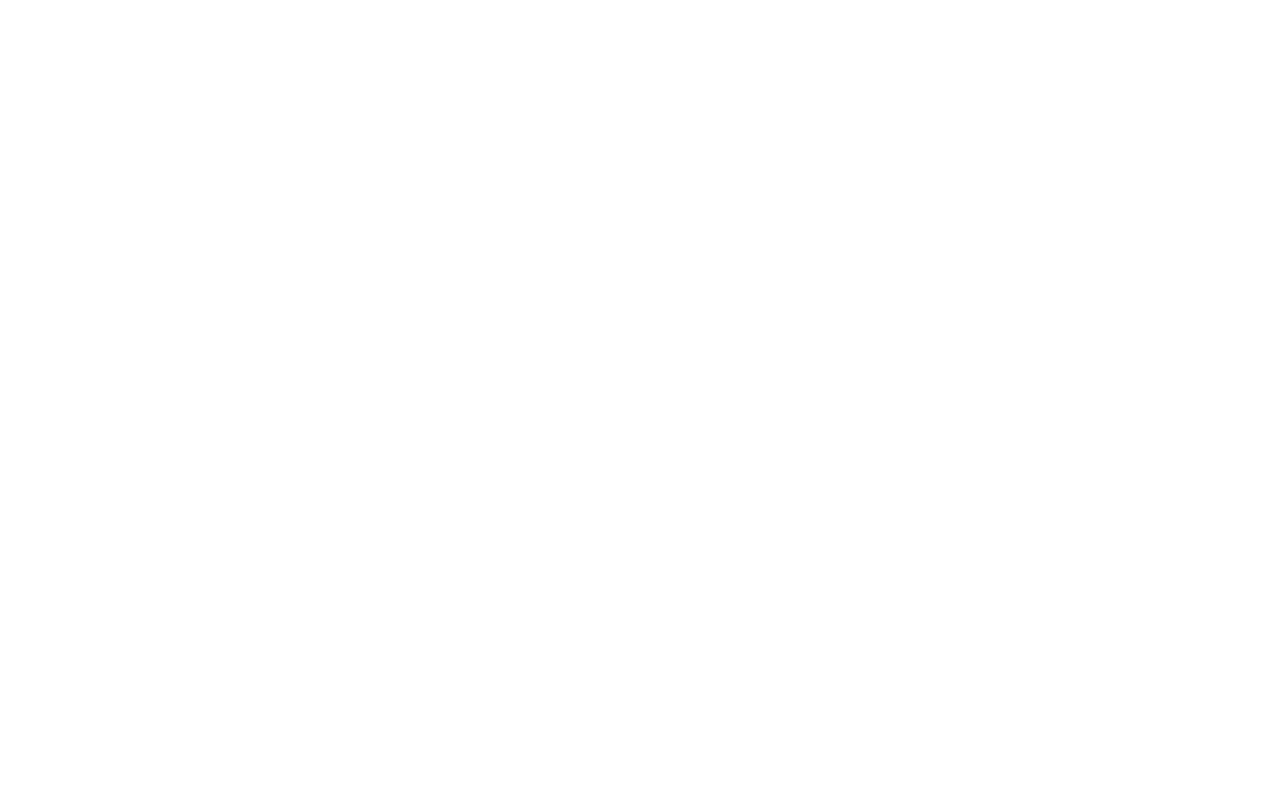
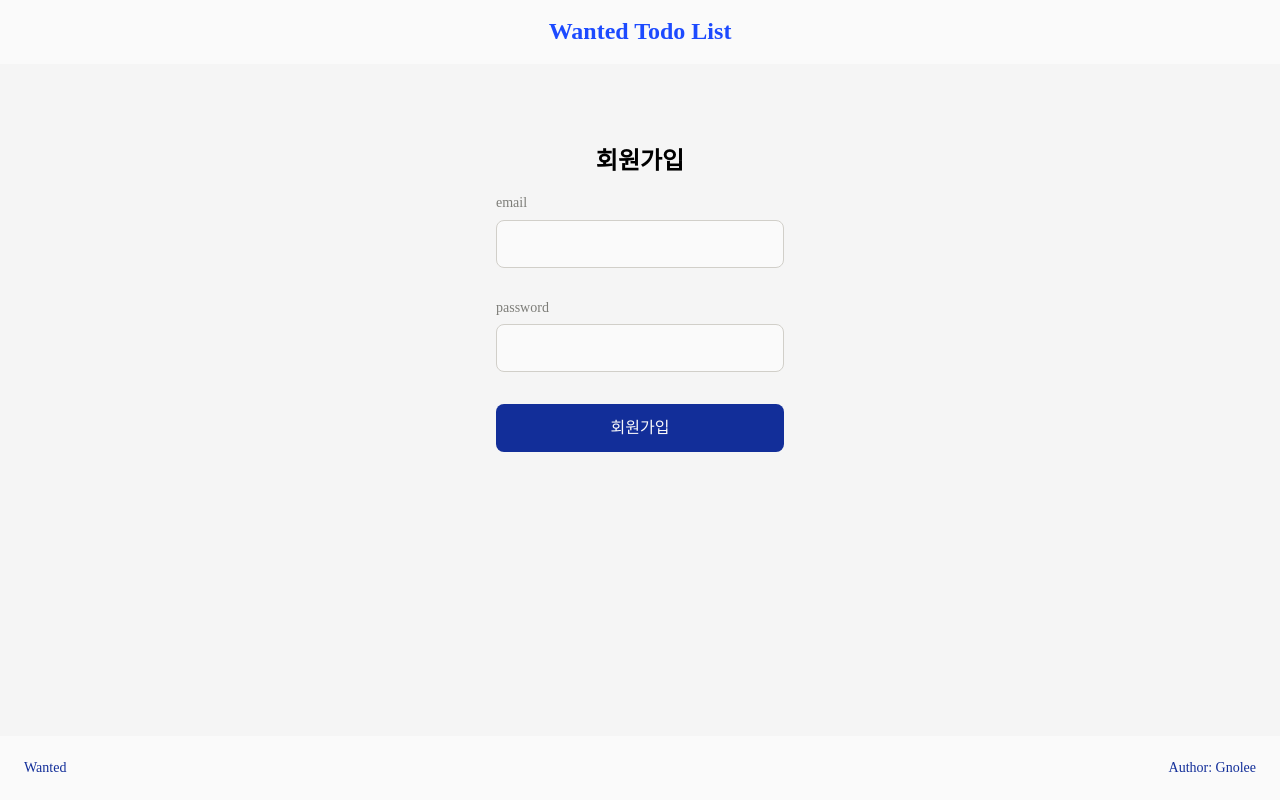
Before and after one commit to Gn0lee/wanted-pre-onboarding-fe, a React (Create React App) app: page /signup in a window 1280 px wide. Before the commit this address had no page. Built offline with nearby package versions, Linux system fonts and the light colour scheme.

Commit message:
회원가입 컴포넌트 구현

```diff
--- a/src/Router.tsx
+++ b/src/Router.tsx
@@ -1,5 +1,5 @@
 import { BrowserRouter, Route, Routes } from 'react-router-dom';
-import { Layout, SignInPage } from 'pages';
+import { Layout, SignInPage, SignUpPage } from 'pages';
 
 export default function Router() {
   return (
@@ -7,6 +7,7 @@
       <Routes>
         <Route path="/" element={<Layout />}>
           <Route path="" element={<SignInPage />} />
+          <Route path="signup" element={<SignUpPage />} />
         </Route>
       </Routes>
     </BrowserRouter>
--- /dev/null
+++ b/src/pages/SignUpPage.tsx
@@ -0,0 +1,45 @@
+/** @jsxRuntime classic */
+/** @jsx jsx */
+import React, { useState } from 'react';
+import { css, jsx } from '@emotion/react';
+
+import { TextInput, Button } from 'components';
+
+export default function SignUpPage() {
+  return (
+    <div css={containerSt}>
+      <h2>회원가입</h2>
+      <div css={inputWrapSt}>
+        <TextInput label="email" valueType="text" />
+        <TextInput label="password" valueType="password" />
+        <Button
+          width="100%"
+          backgroundColor="#122E99"
+          height="3rem"
+          color="#FAFAFA"
+        >
+          회원가입
+        </Button>
+      </div>
+    </div>
+  );
+}
+
+const containerSt = css`
+  display: flex;
+  flex-direction: column;
+  align-items: center;
+
+  padding: 4rem 0rem;
+
+  width: 100%;
+  height: 100%;
+`;
+
+const inputWrapSt = css`
+  display: flex;
+  flex-direction: column;
+  gap: 2rem;
+
+  width: 18rem;
+`;
--- a/src/pages/index.ts
+++ b/src/pages/index.ts
@@ -1,5 +1,6 @@
 import Layout from './Layout';
 
-import SignInPage from './SigninPage';
+import SignInPage from './SignInPage';
+import SignUpPage from './SignUpPage';
 
-export { Layout, SignInPage };
+export { Layout, SignInPage, SignUpPage };
```
